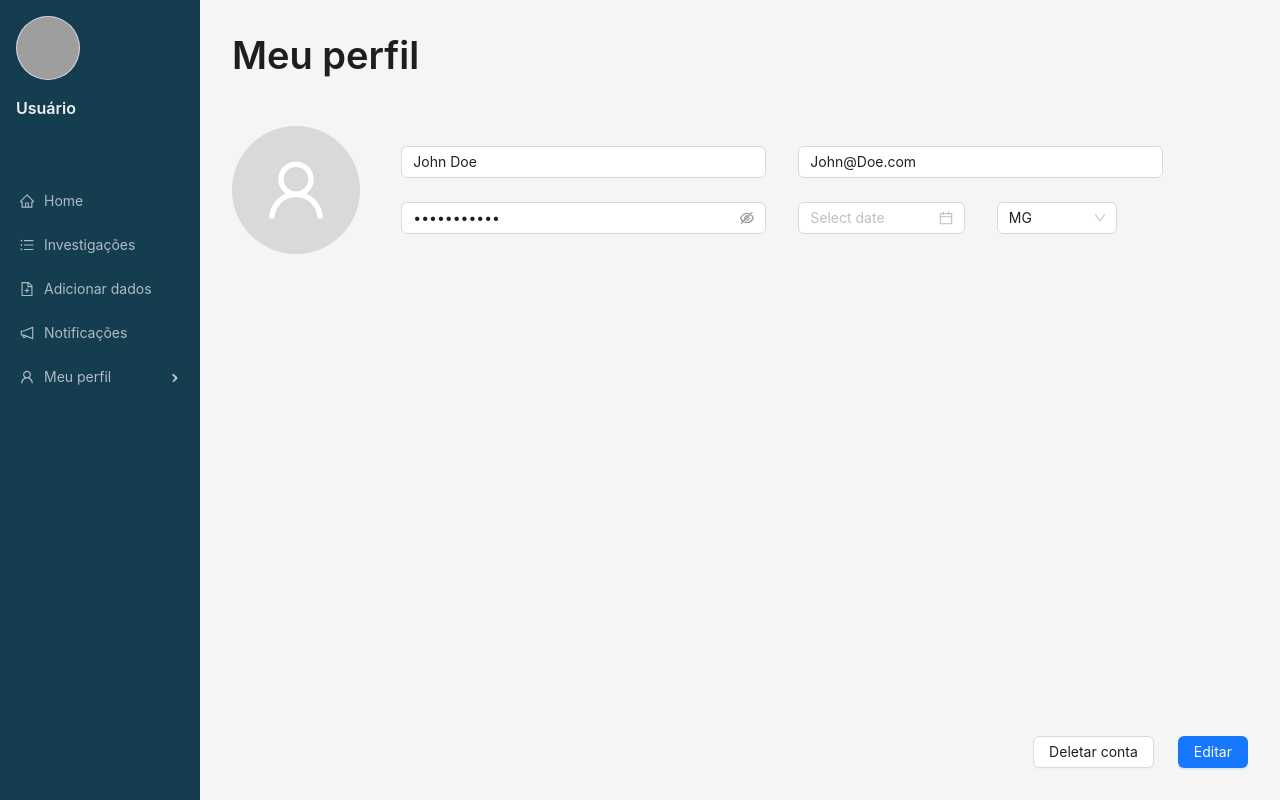
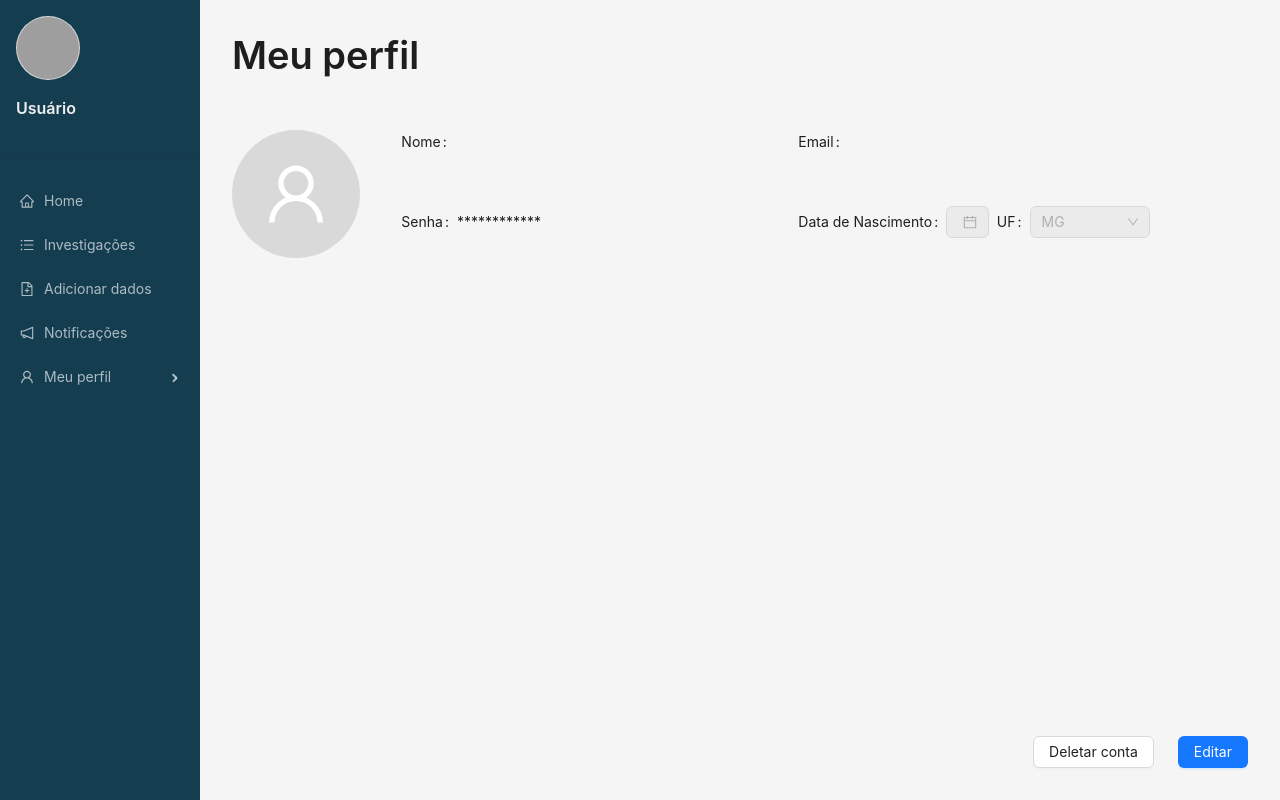
Before and after one commit to chiucchi/intelishare, a React (Vite) app: page /profile in a window 1280 px wide. Built offline with nearby package versions, Linux system fonts and the light colour scheme; grey boxes are pictures that could not be loaded.

Commit message:
add edit logic to edit profile

```diff
--- a/src/pages/login/Login.tsx
+++ b/src/pages/login/Login.tsx
@@ -8,11 +8,20 @@ function Login() {
   const navigate = useNavigate();
 
   const onFinish = async (values: any) => {
-    await api.post("/login", values).then((res) => {
-      Cookies.remove("token"); // para renovar o token caso esteja expirado // fazer isso de outro jeito com o refresh token
-      Cookies.set("token", res.data.token);
-      navigate("/home");
-    });
+    await api
+      .post("/login", values)
+      .then((res) => {
+        Cookies.remove("token"); // para renovar o token caso esteja expirado // fazer isso de outro jeito com o refresh token
+        Cookies.set("token", res.data.token);
+        navigate("/home");
+      })
+      .catch((err) => {
+        notification.open({
+          type: "error",
+          message: "Ocorreu um erro ao logar",
+          description: err.response.data.message,
+        });
+      });
   };
 
   const onFinishFailed = (errorInfo: any) => {
--- a/src/pages/profile/Profile.tsx
+++ b/src/pages/profile/Profile.tsx
@@ -4,8 +4,11 @@ import {
   Col,
   DatePicker,
   DatePickerProps,
+  Descriptions,
   Divider,
+  Form,
   Input,
+  Popconfirm,
   Row,
   Select,
   Space,
@@ -13,10 +16,15 @@ import {
   Typography,
 } from "antd";
 import PageContainer from "../../components/container/Container";
-import { UserOutlined } from "@ant-design/icons";
+import { QuestionCircleOutlined, UserOutlined } from "@ant-design/icons";
 import { ufData } from "../../mocks/uf-mock";
+import { extractUser } from "../../helpers/getUser";
+import { useState } from "react";
 
 const Profile = () => {
+  const [edit, setEdit] = useState(false);
+  const user = extractUser();
+
   const onChange = (
     e: React.ChangeEvent<HTMLInputElement | HTMLTextAreaElement>
   ) => {};
@@ -28,6 +36,7 @@ const Profile = () => {
   return (
     <PageContainer>
       <Typography.Title>Meu perfil</Typography.Title>
+      <Form name="basic" initialValues={{ remember: true }} autoComplete="off">
         <Row align="middle" style={{ margin: "48px 0 48px" }}>
           <Col span={4}>
             <Space
@@ -48,24 +57,59 @@ const Profile = () => {
           <Col span={18}>
             <Row gutter={[{ xs: 8, sm: 16, md: 24, lg: 32 }, 24]}>
               <Col span={12}>
-              <Input value="John Doe" />
+                <Form.Item label="Nome" name="name">
+                  {!edit ? (
+                    <>{user.name}</>
+                  ) : (
+                    <Input defaultValue={user.name} onChange={onChange} />
+                  )}
+                </Form.Item>
               </Col>
               <Col span={12}>
-              <Input value="John@Doe.com" />
+                <Form.Item label="Email" name="email">
+                  {!edit ? (
+                    <Descriptions.Item label="Email">
+                      {user.email}
+                    </Descriptions.Item>
+                  ) : (
+                    <Input defaultValue={user.email} onChange={onChange} />
+                  )}
+                </Form.Item>
               </Col>
               <Col span={12}>
-              <Input.Password value="38291732189" onChange={onChange} />
+                <Form.Item label="Senha" name="password">
+                  {!edit ? (
+                    <Descriptions.Item label="Senha">
+                      ************
+                    </Descriptions.Item>
+                  ) : (
+                    <Input
+                      type="password"
+                      defaultValue="************"
+                      onChange={onChange}
+                    />
+                  )}
+                </Form.Item>
               </Col>
               <Col span={6}>
-              <DatePicker onChange={onChangeDate} format="DD/MM/YYYY" />
+                <Form.Item label="Data de Nascimento" name="birthDate">
+                  <DatePicker
+                    onChange={onChangeDate}
+                    format="DD/MM/YYYY"
+                    disabled={!edit}
+                  />
+                </Form.Item>
               </Col>
               <Col span={6}>
+                <Form.Item label="UF" name="uf">
                   <Select
                     defaultValue="MG"
                     style={{ width: 120 }}
                     onChange={handleChange}
                     options={ufData}
+                    disabled={!edit}
                   />
+                </Form.Item>
               </Col>
             </Row>
           </Col>
@@ -78,17 +122,38 @@ const Profile = () => {
           }}
           size="large"
         >
+          {!edit ? (
+            <Popconfirm
+              title="Deletar conta"
+              description="Você tem certeza que deseja excluir a sua conta e todas as suas investigações?"
+              okText="Sim"
+              cancelText="Não"
+              icon={<QuestionCircleOutlined style={{ color: "red" }} />}
+              onConfirm={() => {
+                // delete account
+              }}
+            >
               <Button>Deletar conta</Button>
+            </Popconfirm>
+          ) : (
+            <Button type="dashed" onClick={() => setEdit(false)}>
+              Cancelar
+            </Button>
+          )}
           <Button
             type="primary"
             onClick={() => {
-            console.log("edit account button clicked");
-            // activate inputs, or transform description to inputs
+              if (edit) {
+                // save changes
+              } else {
+                setEdit(true);
+              }
             }}
           >
-          Editar
+            {edit ? "Salvar" : "Editar"}
           </Button>
         </Space>
+      </Form>
     </PageContainer>
   );
 };
```
Lines whose indentation alone changed are shown as unchanged.
